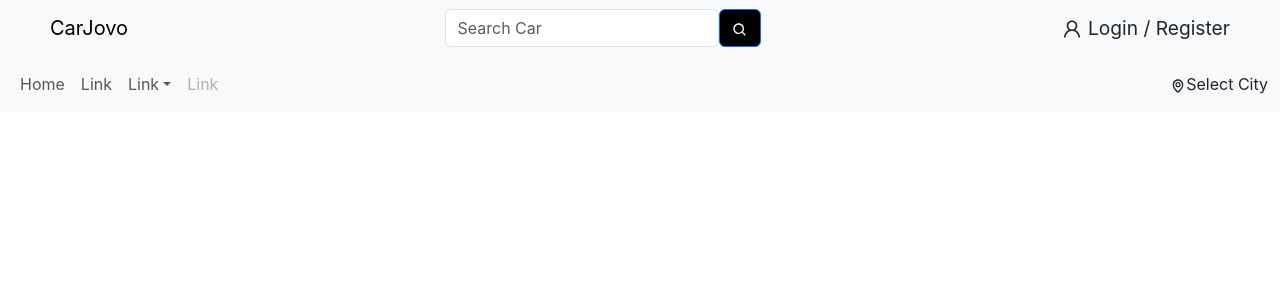
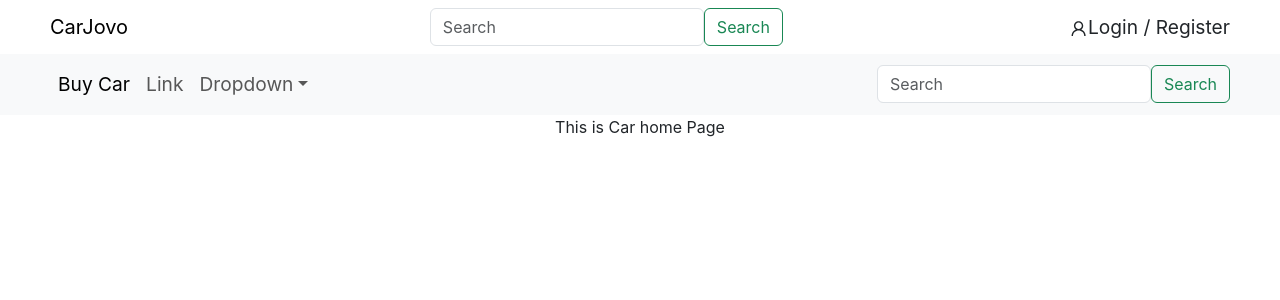
Before and after one commit to KunjDetroja/Car_Showroom, a React (Create React App) app in the folder car_showroom/: page / in a window 1280 px wide. Shown: the top 300 px of the page. Built offline with nearby package versions, Linux system fonts and the light colour scheme.

Commit message:
2nd navbar Added

```diff
--- a/car_showroom/package.json
+++ b/car_showroom/package.json
@@ -11,6 +11,7 @@
     "react-bootstrap": "^2.8.0",
     "react-dom": "^18.2.0",
     "react-icons": "^4.10.1",
+    "react-router-dom": "^6.15.0",
     "react-scripts": "5.0.1",
     "web-vitals": "^2.1.4"
   },
--- a/car_showroom/public/index.html
+++ b/car_showroom/public/index.html
@@ -13,6 +13,7 @@
     <link rel="manifest" href="%PUBLIC_URL%/manifest.json" />
     <link href="https://cdn.jsdelivr.net/npm/bootstrap@5.3.1/dist/css/bootstrap.min.css" rel="stylesheet" integrity="sha384-4bw+/aepP/YC94hEpVNVgiZdgIC5+VKNBQNGCHeKRQN+PtmoHDEXuppvnDJzQIu9" crossorigin="anonymous">
     <script src="https://cdn.jsdelivr.net/npm/bootstrap@5.3.1/dist/js/bootstrap.bundle.min.js" integrity="sha384-HwwvtgBNo3bZJJLYd8oVXjrBZt8cqVSpeBNS5n7C8IVInixGAoxmnlMuBnhbgrkm" crossorigin="anonymous"></script>
+
 
     <title>React App</title>
   </head>
--- a/car_showroom/src/App.css
+++ b/car_showroom/src/App.css
@@ -40,9 +40,7 @@
 
 
 .mainnav{
-  .navbar-collapse{
-    justify-content: space-between;
-  }
+  /* justify-content: space-between; */
   font-size: larger;
   max-height: 80px;
   padding-left: 50px;
--- a/car_showroom/src/App.js
+++ b/car_showroom/src/App.js
@@ -1,11 +1,10 @@
-import logo from './logo.svg';
 import './App.css';
-import Homepage from './Components/Home';
+import Home from './Components/Home';
 
 function App() {
   return (
     <div className="App">
-      <Homepage/>
+          <Home/>
     </div>
   );
 }
--- a/car_showroom/src/Components/Home.jsx
+++ b/car_showroom/src/Components/Home.jsx
@@ -1,13 +1,146 @@
-import NarbarMenu from "./NarbarMenu"
-import NavScrollExample from "./Navbar"
+import React from "react";
+import { BrowserRouter, Routes, Route, Link } from "react-router-dom";
+import Carhome from "../Pages/Carhome";
+import Buy from "../Pages/Buy";
+import { AiOutlineUser } from "react-icons/ai";
 
-const Homepage = ()=>{
-    return (
-    <>
-        <NavScrollExample/>
-        <NarbarMenu/>
-    </>
-  )
+function Home() {
+  return (
+    <div>
+      <BrowserRouter>
+        <nav className="navbar navbar-expand-lg">
+          <div className="container-fluid me-auto mainnav ">
+            <div>
+              <Link className="navbar-brand" to="/">
+                CarJovo
+              </Link>
+            </div>
+
+            <button
+              className="navbar-toggler"
+              type="button"
+              data-bs-toggle="collapse"
+              data-bs-target="#navbarSupportedContent1"
+              aria-controls="navbarSupportedContent1"
+              aria-expanded="false"
+              aria-label="Toggle navigation1"
+            >
+              <span className="navbar-toggler-icon"></span>
+            </button>
+
+            <div
+              className="collapse navbar-collapse"
+              id="navbarSupportedContent1"
+            >
+              <div className="me-auto">
+
+              </div>
+              <div className="me-auto">
+              <form className="d-flex" role="search">
+                  <input
+                    className="form-control"
+                    type="search"
+                    placeholder="Search"
+                    aria-label="Search"
+                  />
+                  <button className="btn btn-outline-success" type="submit">
+                    Search
+                  </button>
+                </form>
+              </div>
+              <div >
+                <AiOutlineUser />
+                <span>Login / Register</span>
+              </div>
+            </div>
+          </div>
+        </nav>
+
+
+{/* //************************************************************************************************** */ }
+{/* //*************************** NAVBAR 2 *********************************************************************** */ }
+
+
+
+        <nav className="navbar navbar-expand-lg navbar-light bg-light">
+          <div className="container-fluid mainnav">
+            <button
+              className="navbar-toggler"
+              type="button"
+              data-bs-toggle="collapse"
+              data-bs-target="#navbarSupportedContent"
+              aria-controls="navbarSupportedContent"
+              aria-expanded="false"
+              aria-label="Toggle navigation"
+            >
+              <span className="navbar-toggler-icon"></span>
+            </button>
+            <div className="collapse navbar-collapse" id="navbarSupportedContent">
+              <ul className="navbar-nav me-auto mb-2 mb-lg-0">
+                <li className="nav-item">
+                  <Link className="nav-link active" aria-current="page" to="#">
+                    Buy Car
+                  </Link>
+                </li>
+                <li className="nav-item">
+                  <Link className="nav-link" to="#">
+                    Link
+                  </Link>
+                </li>
+                <li className="nav-item dropdown">
+                  <Link
+                    className="nav-link dropdown-toggle"
+                    to="#"
+                    id="navbarDropdown"
+                    role="button"
+                    data-bs-toggle="dropdown"
+                    aria-expanded="false"
+                  >
+                    Dropdown
+                  </Link>
+                  <ul className="dropdown-menu" aria-labelledby="navbarDropdown">
+                    <li>
+                      <Link className="dropdown-item" to="#">
+                        Action
+                      </Link>
+                    </li>
+                    <li>
+                      <Link className="dropdown-item" to="#">
+                        Another action
+                      </Link>
+                    </li>
+                    <li>
+                      <hr className="dropdown-divider" />
+                    </li>
+                    <li>
+                      <Link className="dropdown-item" to="#">
+                        Something else here
+                      </Link>
+                    </li>
+                  </ul>
+                </li>
+              </ul>
+              <form className="d-flex">
+                <input
+                  className="form-control"
+                  type="search"
+                  placeholder="Search"
+                  aria-label="Search"
+                />
+                <button className="btn btn-outline-success" type="submit">
+                  Search
+                </button>
+              </form>
+            </div>
+          </div>
+        </nav>
+        <Routes>
+          <Route exact path="/" element={<Carhome />}></Route>
+          <Route exact path="/buy" element={<Buy />}></Route>
+        </Routes>
+      </BrowserRouter>
+    </div>
+  );
 }
 
-export default Homepage
+export default Home;
--- a/car_showroom/src/Components/NarbarMenu.jsx
+++ /dev/null
@@ -1,52 +0,0 @@
-import React from "react";
-import Button from "react-bootstrap/Button";
-import Container from "react-bootstrap/Container";
-import Form from "react-bootstrap/Form";
-import "../App.css";
-import Nav from 'react-bootstrap/Nav';
-import Navbar from 'react-bootstrap/Navbar';
-import NavDropdown from 'react-bootstrap/NavDropdown';
-import {BiMap} from "react-icons/bi";
-
-
-function NarbarMenu() {
-
-  return (
-    <div>
-      <Navbar expand="lg" className="bg-body-tertiary">
-        <Container fluid>
-          <Navbar.Toggle aria-controls="navbarScroll" />
-          <Navbar.Collapse id="navbarScroll">
-            <Nav
-              className="me-auto my-2 my-lg-0"
-              style={{ maxHeight: "100px" }}
-              navbarScroll
-            >
-              <Nav.Link onClick={()=>{naviga}}>Home</Nav.Link>
-              <Nav.Link href="#action2">Link</Nav.Link>
-              <NavDropdown title="Link" id="navbarScrollingDropdown">
-                <NavDropdown.Item href="#action3">Action</NavDropdown.Item>
-                <NavDropdown.Item href="#action4">
-                  Another action
-                </NavDropdown.Item>
-                <NavDropdown.Divider />
-                <NavDropdown.Item href="#action5">
-                  Something else here
-                </NavDropdown.Item>
-              </NavDropdown>
-              <Nav.Link href="#" disabled>
-                Link
-              </Nav.Link>
-            </Nav>
-            <div>
-                <BiMap/>
-                <span>Select City</span>
-            </div>
-          </Navbar.Collapse>
-        </Container>
-      </Navbar>
-    </div>
-  );
-}
-
-export default NarbarMenu;
--- a/car_showroom/src/Components/Navbar.js
+++ /dev/null
@@ -1,38 +0,0 @@
-import Button from "react-bootstrap/Button";
-import Container from "react-bootstrap/Container";
-import Form from "react-bootstrap/Form";
-import Navbar from "react-bootstrap/Navbar";
-import "../App.css";
-import { AiOutlineUser } from "react-icons/ai";
-import { BiSearch } from "react-icons/bi";
-import { Row,Col } from "react-bootstrap";
-
-function NavScrollExample() {
-  return (
-    <Navbar expand="lg" className="bg-body-tertiary">
-    <Container fluid className="mainnav">
-      <Navbar.Brand href="#">CarJovo</Navbar.Brand>
-      <Navbar.Toggle aria-controls="navbarScroll" />
-      <Navbar.Collapse id="navbarScroll">
-        <div></div>
-        <Form className='d-flex'>
-          <Form.Control
-            type="search"
-            placeholder="Search Car"
-            // className="me-2"
-            aria-label="Search"
-          />
-          <Button className="searchbutton"><BiSearch/></Button>
-        </Form>
-
-      <div>
-        <AiOutlineUser className="usericon" />
-        <span className="login">Login / Register</span>
-      </div></Navbar.Collapse>
-    </Container>
-  </Navbar>
-
-  );
-}
-
-export default NavScrollExample;
--- /dev/null
+++ b/car_showroom/src/Pages/Buy.jsx
@@ -0,0 +1,11 @@
+import React from 'react'
+
+function Buy() {
+  return (
+    <div>
+        here to buy
+    </div>
+  )
+}
+
+export default Buy
--- /dev/null
+++ b/car_showroom/src/Pages/Carhome.jsx
@@ -0,0 +1,11 @@
+import React from 'react'
+
+function Carhome() {
+  return (
+    <div>
+        This is Car home Page
+    </div>
+  )
+}
+
+export default Carhome
```
Also changed, not shown: car_showroom/src/Components/CarLogo.png (deleted), 1 other file (tests, documents, lock files or other folders).
